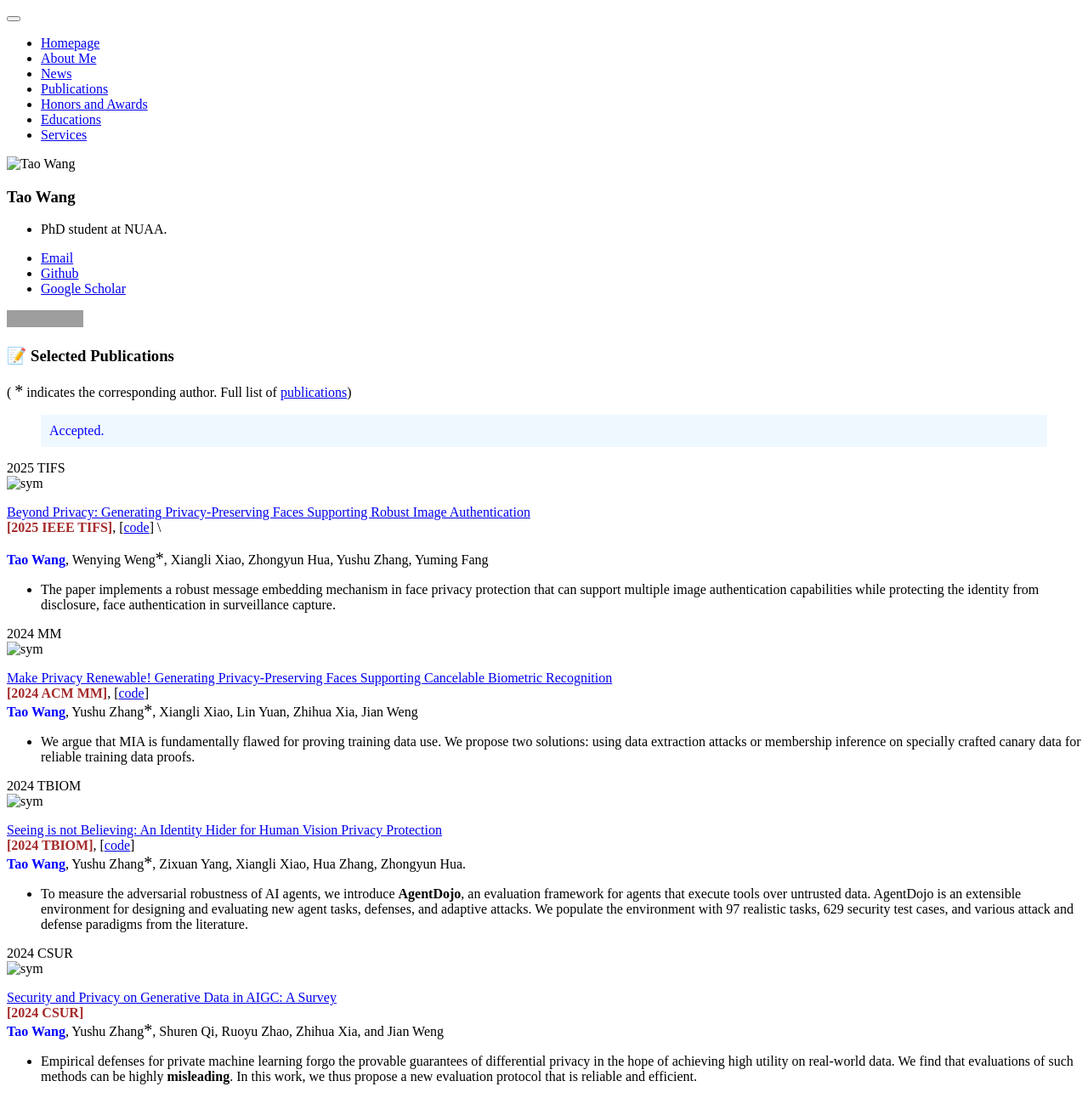
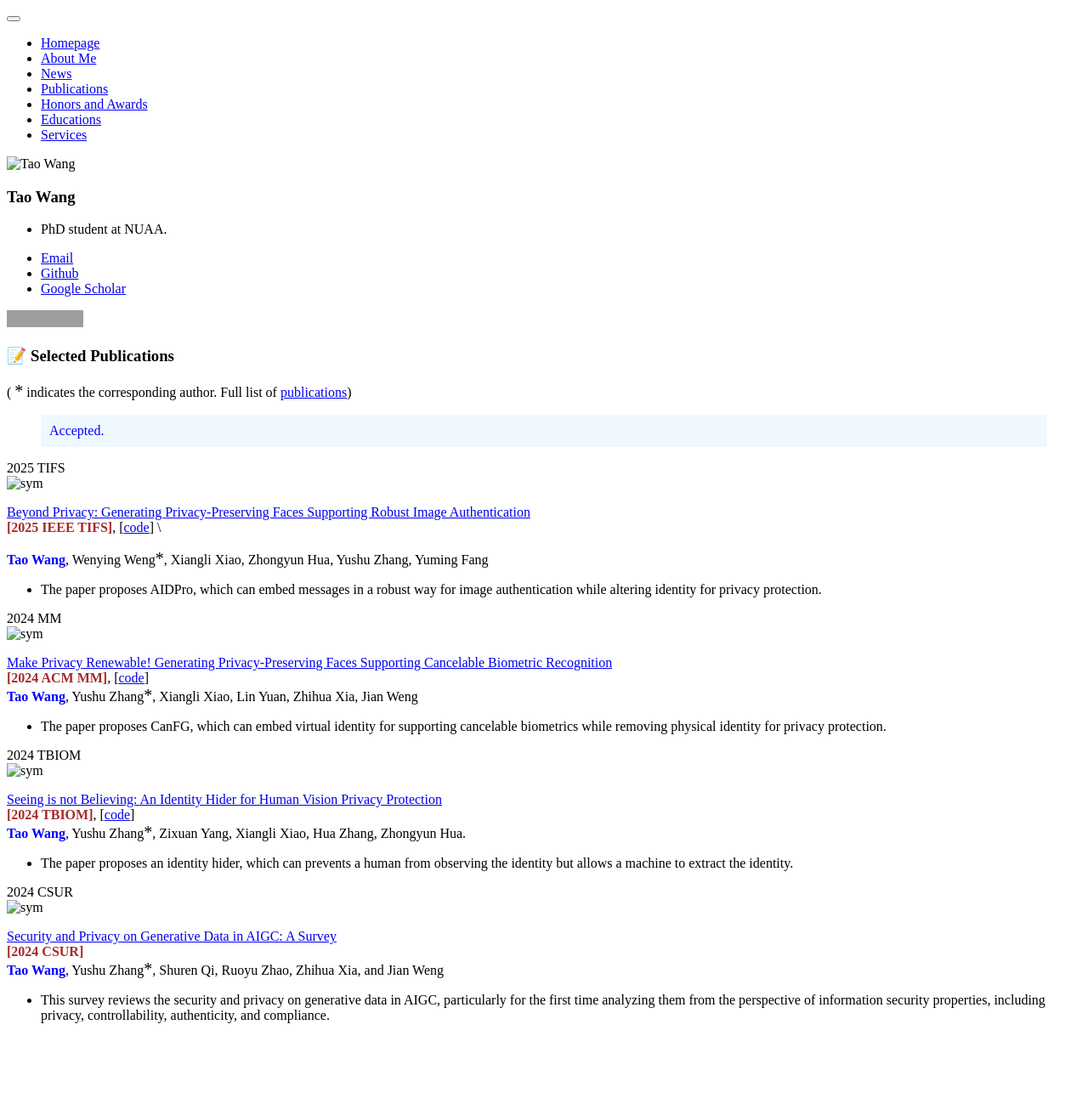
Before and after one commit to xukun12138/xukun12138.github.io, a Jekyll site: the page built from _pages/includes/pubs.md, in a window 1280 px wide. Shown: the whole page at 85% size. Built offline with Jekyll 4.4.1, drawn with Linux system fonts in a browser that asks for light colours; our own code applies the rules of GitHub Pages for plain Markdown files; after the commit the page ends 1220 px from its top, so only the background shows below that; grey boxes are pictures that could not be loaded.

Commit message:
Update pubs.md

```diff
--- a/_pages/includes/pubs.md
+++ b/_pages/includes/pubs.md
@@ -93,7 +93,7 @@ Accepted.
 
 <span class="me">Tao Wang</span>, Wenying Weng<span class="equal">*</span>, Xiangli Xiao, Zhongyun Hua, Yushu Zhang, Yuming Fang
 
-- The paper implements a robust message embedding mechanism in face privacy protection that can support multiple image authentication capabilities while protecting the identity from disclosure, face authentication in surveillance capture.
+- The paper proposes AIDPro, which can embed  messages in a robust way for image authentication  while  altering identity for privacy protection.
 
 </div>
 </div>
@@ -111,7 +111,7 @@ Accepted.
 <span class="conf">[2024 ACM MM]</span>,  \[[code](https://github.com/daizigege/CanFG)\] \\
 <span class="me">Tao Wang</span>, Yushu Zhang<span class="equal">*</span>, Xiangli Xiao, Lin Yuan, Zhihua Xia, Jian Weng
 
-- We argue that MIA is fundamentally flawed for proving training data use.  We propose two solutions: using data extraction attacks or membership inference on specially crafted canary data for reliable training data proofs.
+- The paper proposes CanFG, which can embed  virtual identity  for supporting cancelable biometrics  while  removing physical identity for privacy protection.
 
 </div>
 </div>
@@ -129,7 +129,7 @@ Accepted.
 <span class="conf">[2024 TBIOM]</span>, \[[code](https://github.com/ethz-spylab/agentdojo)\] \\
 <span class="me">Tao Wang</span>, Yushu Zhang<span class="equal">*</span>, Zixuan Yang, Xiangli Xiao, Hua Zhang,  Zhongyun Hua.
 
-- To measure the adversarial robustness of AI agents, we introduce **AgentDojo**, an evaluation framework for agents that execute tools over untrusted data. AgentDojo is an extensible environment for designing and evaluating new agent tasks, defenses, and adaptive attacks. We populate the environment with 97 realistic tasks, 629 security test cases, and various attack and defense paradigms from the literature.
+- The paper proposes an identity hider, which can prevents a human from observing the identity but allows a machine to extract the identity.
 
 </div>
 </div>
@@ -144,8 +144,8 @@ Accepted.
 <span class="conf">[2024 CSUR]</span>
 \\
 <span class="me">Tao Wang</span>, Yushu Zhang<span class="equal">*</span>, Shuren Qi, Ruoyu Zhao, Zhihua Xia, and Jian Weng
-- Empirical defenses for private machine learning forgo the provable guarantees of differential privacy in the hope of achieving high utility on real-world data. We find that evaluations of such methods can be highly <b>misleading</b>. In this work, we thus propose a new evaluation protocol that is reliable and efficient.
-
+-  This survey reviews the security and privacy on generative data in AIGC, particularly for the first time analyzing them
+from the perspective of information security properties, including privacy, controllability, authenticity, and compliance.
 </div>
 </div>
 
```
